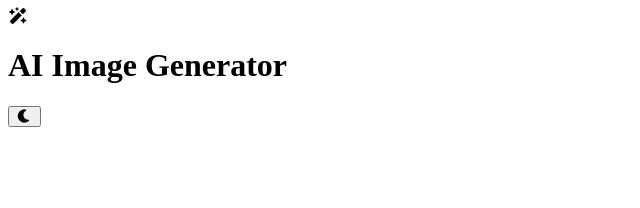
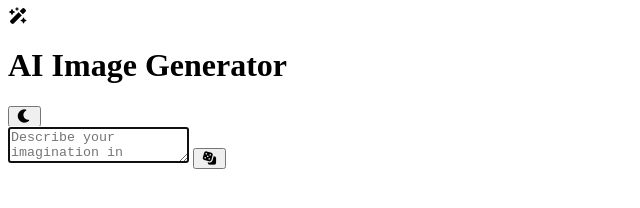
Before and after one commit to prashantmore45/AI-Image-Generator, a plain HTML site: page index.html in a window 1280 px wide. Shown: the whole page, without its empty margins (0-640 px from the left). Drawn offline with Linux system fonts and the light colour scheme.

Commit message:
feat: add main prompt form with textarea and submit button

```diff
--- a/index.html
+++ b/index.html
@@ -21,5 +21,17 @@
             </button>
         </header>
 
+        <div class="main-content">
+            <form action="#" class="prompt-from">
+                <div class="prompt-container">
+                    <textarea class="prompt-input" placeholder="Describe your imagination in detail..." required autofocus></textarea>
+                    <button class="prompt-btn">
+                        <i class="fa-solid fa-dice"></i>
+                    </button>
+                </div>
+
+            </form>
+        </div>
+
 </body>
 </html>
```
